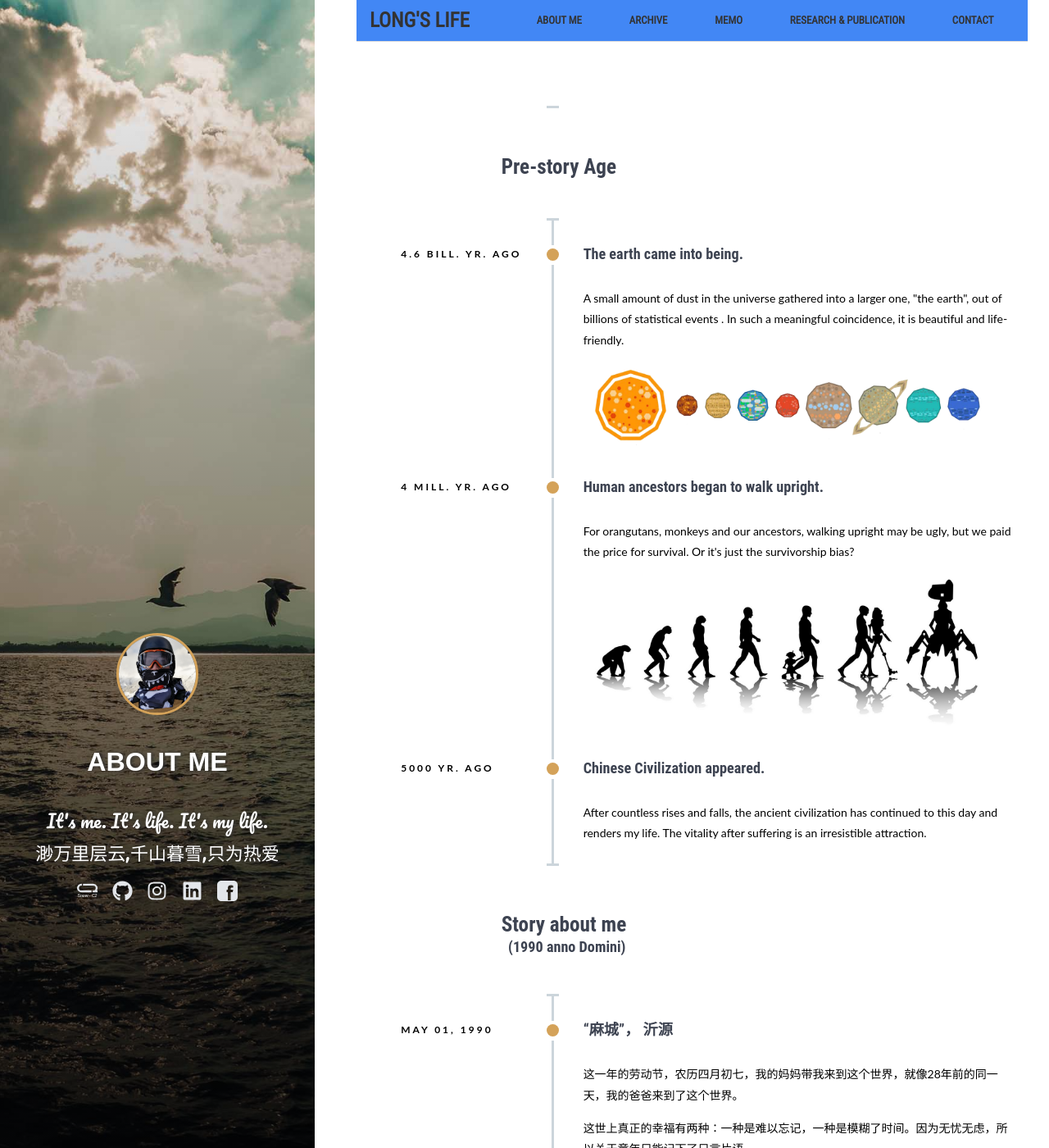
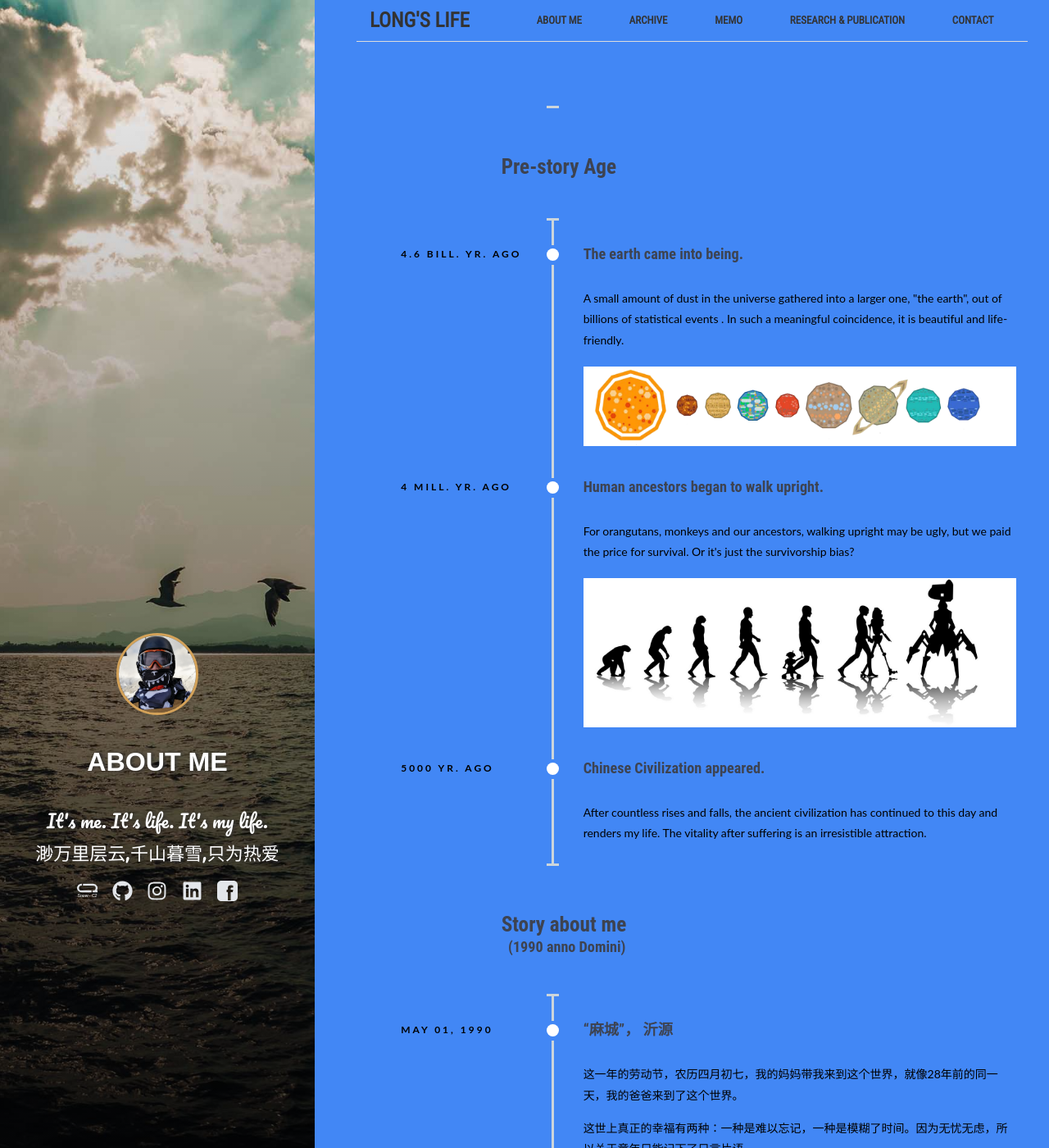
Before and after one commit to runningUnicorn/runningUnicorn.github.io, a Jekyll site: the page built from 1.about.md, in a window 1280 px wide and 1400 px high. Shown: the whole window at 82% size. Built offline with Jekyll 4.4.1, drawn with Linux system fonts in a browser that asks for light colours; some web fonts are replaced.

Commit message:
css_change

```diff
--- a/assets/_sass/_base.scss
+++ b/assets/_sass/_base.scss
@@ -2,7 +2,7 @@
 * Base Styles
 * ========================================================================== */
 
-$primary-color: #d4a259;
+$primary-color: #ffffff;
 $primary-color-hover: scale-color($primary-color, $lightness: 32%);
 $background-color: #4287f5;
 
@@ -20,7 +20,7 @@ body {
   font: normal 14px/1.8 "Lato","PingFang SC","Microsoft YaHei",sans-serif;
   width: 100%;
   height: 100%;
-  background-color: #ffffff;
+  background-color: $background-color;
   color: #000000;
   font-weight: 400;
   -webkit-font-smoothing: antialiased;
```
